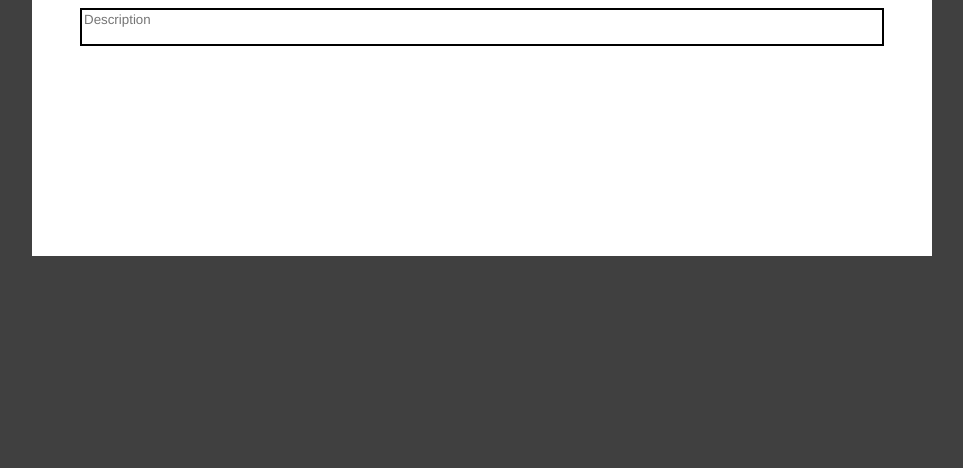
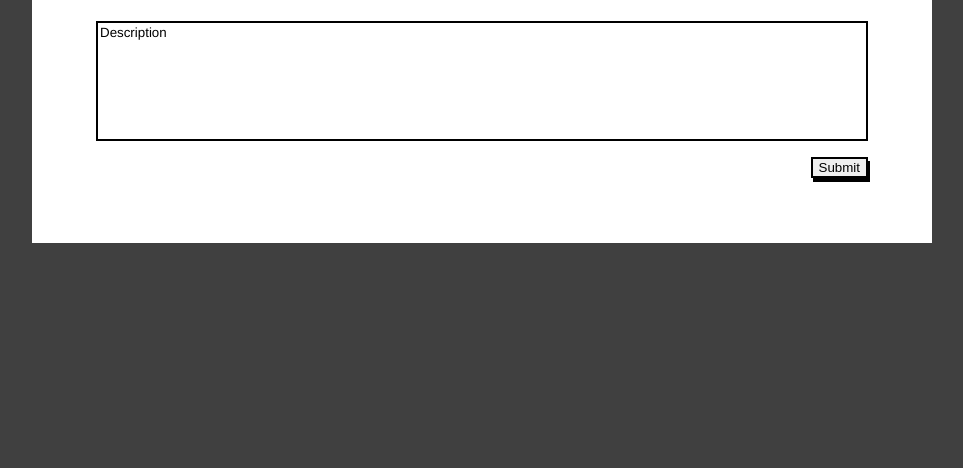
Before and after one commit to jamiecafirma/week-planner, a plain HTML site: page index.html in a window 1280 px wide. Shown: the part 332-800 px from the top of the page, without its empty margins (158-1121 px from the left). Drawn offline with Linux system fonts and the light colour scheme.

Commit message:
styled stuff

```diff
--- a/index.html
+++ b/index.html
@@ -22,7 +22,7 @@
         <form>
           <div class="row mb-one-and-half-rem">
             <div class="column-full">
-              <select name="day" id="day" class="black-border">
+              <select name="day" id="day" class="black-border mr-one-rem">
                 <option value="">Day of Week</option>
                 <option value="Sunday">Sunday</option>
                 <option value="Monday">Monday</option>
@@ -35,8 +35,9 @@
               <input type="time" class="black-border">
             </div>
           </div>
-          <div class="row">
+          <div class="row flex-end">
             <textarea name="description" id="description" placeholder="Description" class="black-border"></textarea>
+            <button type="submit" class="button-border">Submit</button>
           </div>
         </form>
       </div>
--- a/styles.css
+++ b/styles.css
@@ -7,6 +7,8 @@ textarea {
   font-family: 'Helvetica Neue', sans-serif;
   resize: none;
   width: 100%;
+  height: 120px;
+  margin-bottom: 1rem;
 }
 
 a {
@@ -25,11 +27,19 @@ a {
   height: 100vh;
 }
 
+.mr-one-rem {
+  margin-right: 1rem;
+}
+
 .pop-up {
   width: 900px;
-  height: 375px;
+  height: 350px;
   background-color: white;
-  padding: 0 3rem 3rem;
+  padding: 0 4rem 4rem;
+}
+
+::placeholder {
+  color: black;
 }
 
 .black-border {
```
